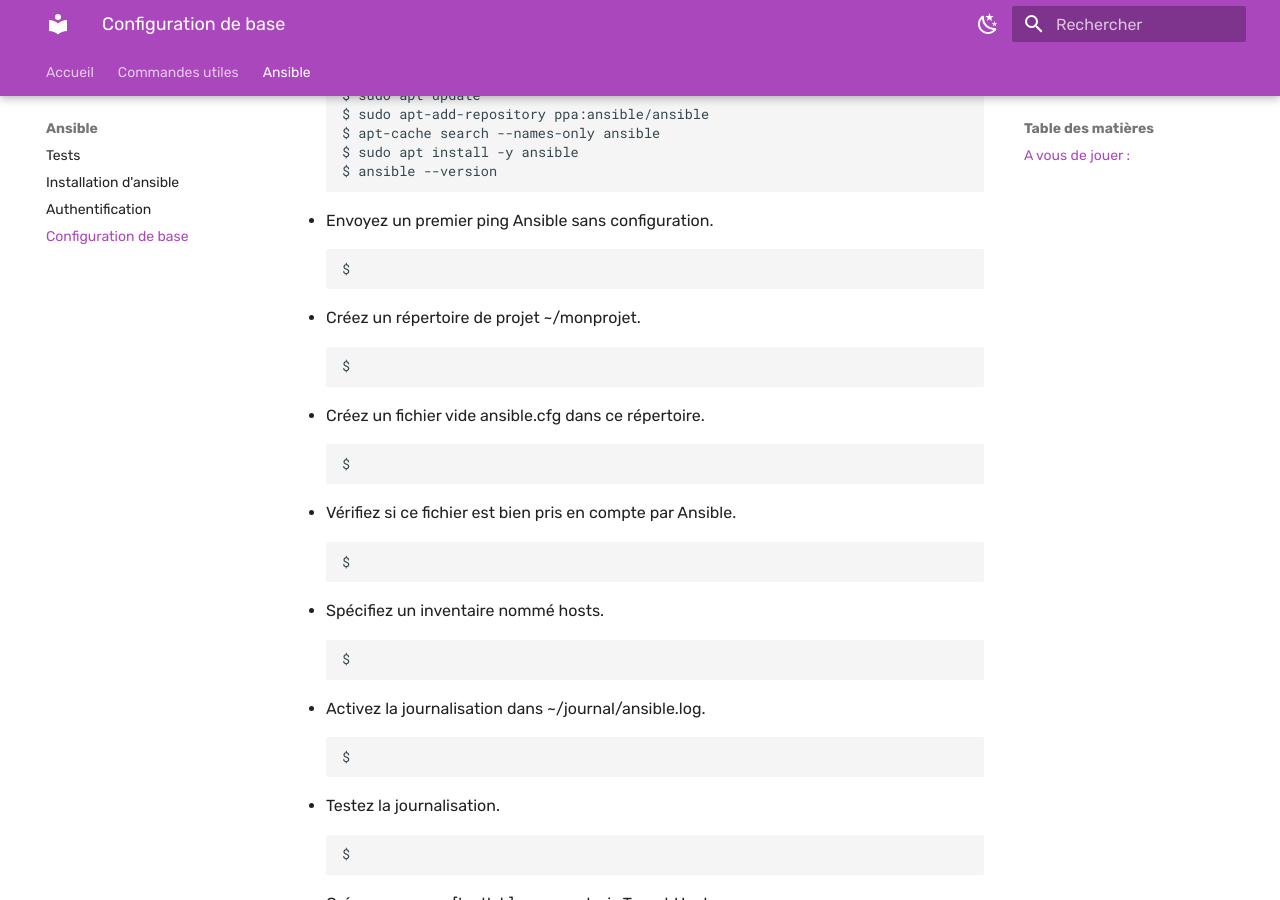
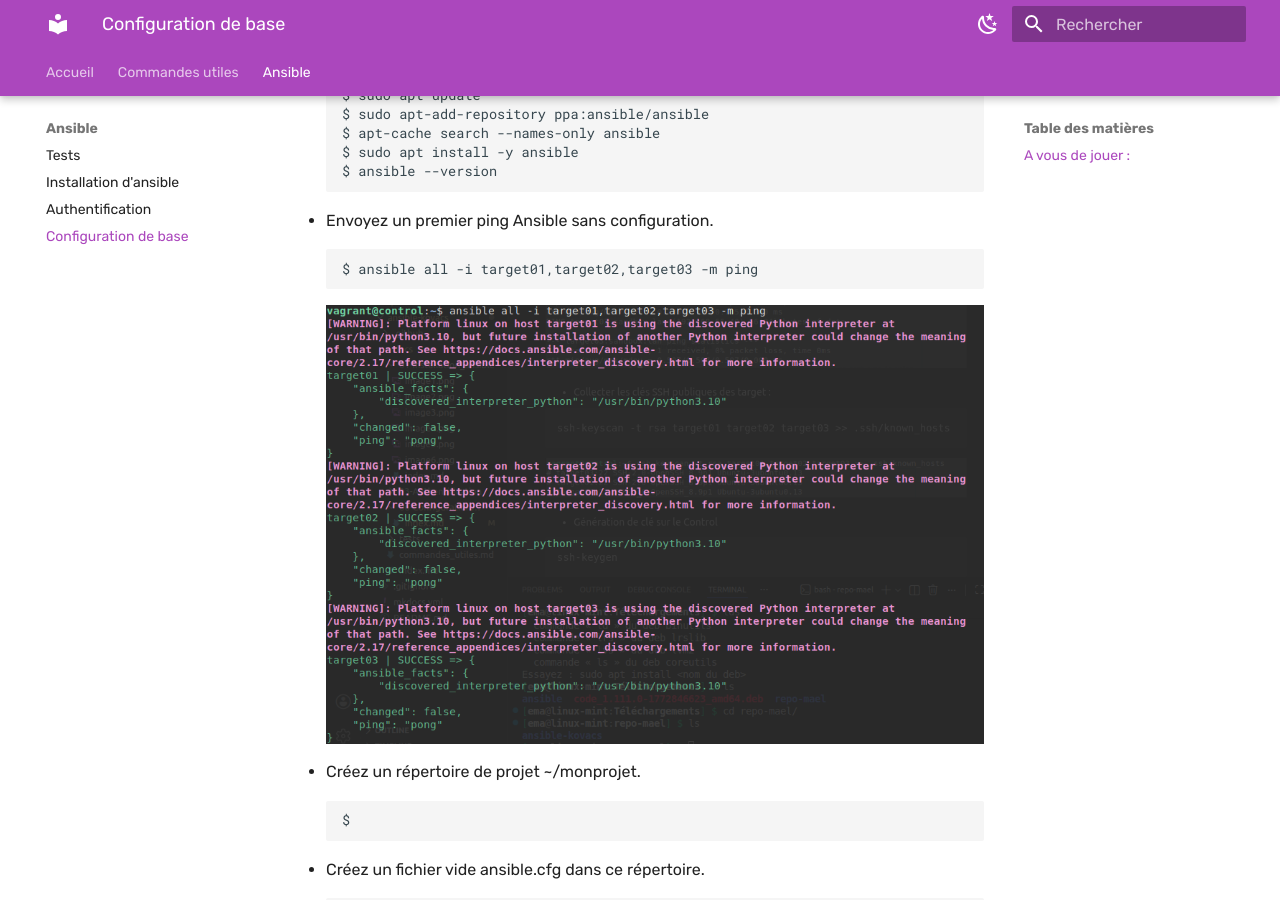
Before and after one commit to saiqo/ansible-kovacs, an MkDocs documentation site: the page built from docs/06-Configuration_de_base/index.md, in a window 1280 px wide and 900 px high, scrolled down 678 px. Built offline with MkDocs 1.6.1 and Material for MkDocs 9.7.7, drawn with Linux system fonts in a browser that asks for light colours.

Commit message:
premier_ping

````diff
--- a/docs/06-Configuration_de_base/index.md
+++ b/docs/06-Configuration_de_base/index.md
@@ -26,7 +26,6 @@
 $ ssh-copy-id vagrant@target03
 ```
 
-
 * Installez Ansible.
 ``` bash
 $ sudo apt update
@@ -39,9 +38,9 @@
 
 * Envoyez un premier ping Ansible sans configuration.
 ``` bash
-$
+$ ansible all -i target01,target02,target03 -m ping
 ```
-
+![alt text](image.png)
 
 * Créez un répertoire de projet ~/monprojet.
 ``` bash
````
Also changed, not shown: docs/06-Configuration_de_base/image.png (added).
